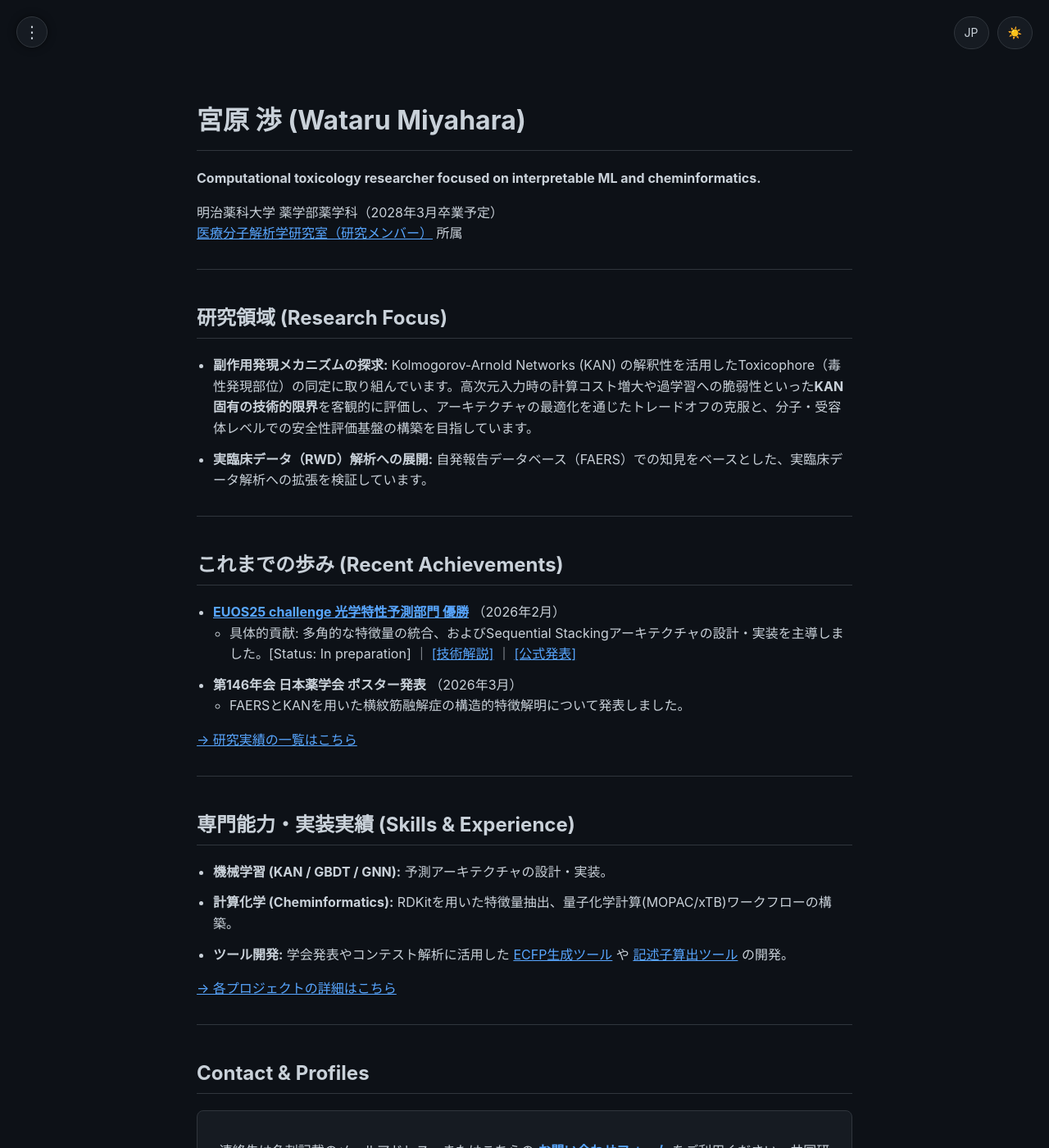
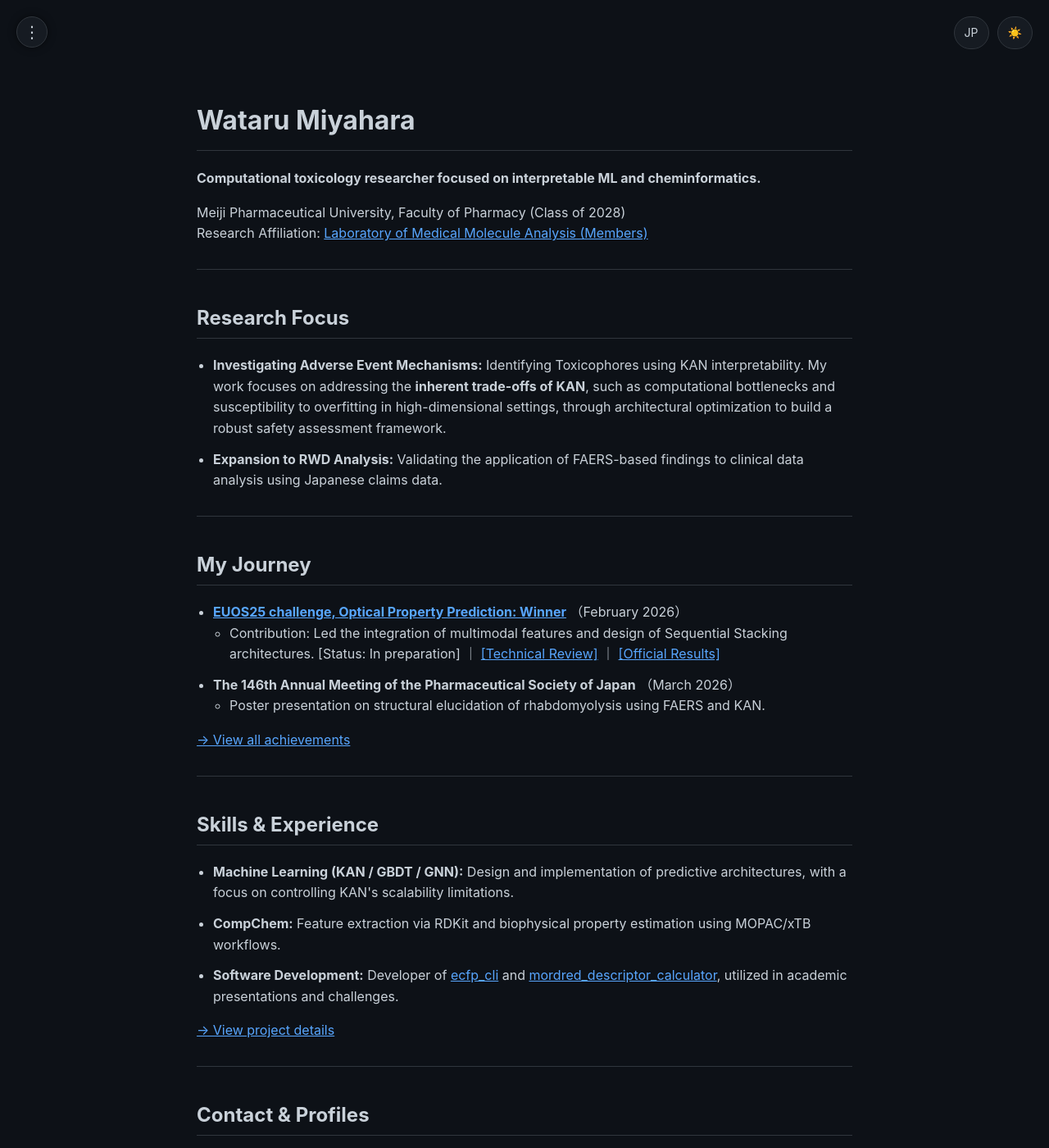
Before and after one commit to 377H-Miru/377H-Miru.github.io, a Jekyll site: the page built from en/index.html, in a window 1280 px wide and 1400 px high. Shown: the whole window at 82% size. Built offline with Jekyll 4.4.1, drawn with Linux system fonts in a browser that asks for light colours; some of the changed text lies outside the part shown.

```diff
--- a/en/index.html
+++ b/en/index.html
@@ -4,62 +4,42 @@
 lang: en
 permalink: /en/
 ---
-
-<h1>宮原 渉 (Wataru Miyahara)</h1>
+<h1>Wataru Miyahara</h1>
 <p><b>Computational toxicology researcher focused on interpretable ML and cheminformatics.</b></p>
-
-<p>明治薬科大学 薬学部薬学科（2028年3月卒業予定）<br>
-<a href="https://u-lab.my-pharm.ac.jp/~mminfo/member/" target="_blank">医療分子解析学研究室（研究メンバー）</a> 所属</p>
-
+<p>Meiji Pharmaceutical University, Faculty of Pharmacy (Class of 2028)<br>
+Research Affiliation: <a href="https://u-lab.my-pharm.ac.jp/~mminfo/member/" target="_blank">Laboratory of Medical Molecule Analysis (Members)</a></p>
 <hr>
-
-<h2>研究領域 (Research Focus)</h2>
+<h2>Research Focus</h2>
 <ul>
-    <li><b>副作用発現メカニズムの探求:</b>
-        Kolmogorov-Arnold Networks (KAN) の解釈性を活用したToxicophore（毒性発現部位）の同定に取り組んでいます。高次元入力時の計算コスト増大や過学習への脆弱性といった<b>KAN固有の技術的限界</b>を客観的に評価し、アーキテクチャの最適化を通じたトレードオフの克服と、分子・受容体レベルでの安全性評価基盤の構築を目指しています。
-    </li>
-    <li><b>実臨床データ（RWD）解析への展開:</b>
-        自発報告データベース（FAERS）での知見をベースとした、実臨床データ解析への拡張を検証しています。
-    </li>
+    <li><b>Investigating Adverse Event Mechanisms:</b> Identifying Toxicophores using KAN interpretability. My work focuses on addressing the <b>inherent trade-offs of KAN</b>, such as computational bottlenecks and susceptibility to overfitting in high-dimensional settings, through architectural optimization to build a robust safety assessment framework.</li>
+    <li><b>Expansion to RWD Analysis:</b> Validating the application of FAERS-based findings to clinical data analysis using Japanese claims data.</li>
 </ul>
-
 <hr>
-
-<h2>これまでの歩み (Recent Achievements)</h2>
+<h2>My Journey</h2>
 <ul>
-    <li>
-        <b><a href="https://ochem.eu/static/challenge2025.do" target="_blank">EUOS25 challenge 光学特性予測部門 優勝</a></b> （2026年2月）
+    <li><b><a href="https://ochem.eu/static/challenge2025.do" target="_blank">EUOS25 challenge, Optical Property Prediction: Winner</a></b> （February 2026）
         <ul>
-            <li>具体的貢献: 多角的な特徴量の統合、およびSequential Stackingアーキテクチャの設計・実装を主導しました。[Status: In preparation] ｜ <a href="/en/posts/2026-02-25-euos25-review">[技術解説]</a> ｜ <a href="https://www.eu-openscreen.eu/resources/eu-openscreen-news/ansicht/eu-openscreen-and-slas-announce-winners-of-the-second-joint-machine-learning-challenge-at-slas-2026.html" target="_blank">[公式発表]</a></li>
+            <li>Contribution: Led the integration of multimodal features and design of Sequential Stacking architectures. [Status: In preparation] ｜ <a href="/posts/2026-02-25-euos25-review">[Technical Review]</a> ｜ <a href="https://www.eu-openscreen.eu/resources/eu-openscreen-news/ansicht/eu-openscreen-and-slas-announce-winners-of-the-second-joint-machine-learning-challenge-at-slas-2026.html" target="_blank">[Official Results]</a></li>
         </ul>
     </li>
-    <li>
-        <b>第146年会 日本薬学会 ポスター発表</b> （2026年3月）
+    <li><b>The 146th Annual Meeting of the Pharmaceutical Society of Japan</b> （March 2026）
         <ul>
-            <li>FAERSとKANを用いた横紋筋融解症の構造的特徴解明について発表しました。</li>
+            <li>Poster presentation on structural elucidation of rhabdomyolysis using FAERS and KAN.</li>
         </ul>
     </li>
 </ul>
-<p><a href="/en/achievements/">→ 研究実績の一覧はこちら</a></p>
-
+<p><a href="/en/achievements/">→ View all achievements</a></p>
 <hr>
-
-<h2>専門能力・実装実績 (Skills & Experience)</h2>
+<h2>Skills & Experience</h2>
 <ul>
-    <li><b>機械学習 (KAN / GBDT / GNN):</b> 予測アーキテクチャの設計・実装。</li>
-    <li><b>計算化学 (Cheminformatics):</b> RDKitを用いた特徴量抽出、量子化学計算(MOPAC/xTB)ワークフローの構築。</li>
-    <li><b>ツール開発:</b> 学会発表やコンテスト解析に活用した <a href="/en/tools">ECFP生成ツール</a> や <a href="/en/tools">記述子算出ツール</a> の開発。</li>
+    <li><b>Machine Learning (KAN / GBDT / GNN):</b> Design and implementation of predictive architectures, with a focus on controlling KAN's scalability limitations.</li>
+    <li><b>CompChem:</b> Feature extraction via RDKit and biophysical property estimation using MOPAC/xTB workflows.</li>
+    <li><b>Software Development:</b> Developer of <a href="/en/tools">ecfp_cli</a> and <a href="/en/tools">mordred_descriptor_calculator</a>, utilized in academic presentations and challenges.</li>
 </ul>
-<p><a href="/en/projects/">→ 各プロジェクトの詳細はこちら</a></p>
-
+<p><a href="/en/projects/">→ View project details</a></p>
 <hr>
-
 <h2 id="sns">Contact & Profiles</h2>
 <div class="contact-box">
-    <p>連絡先は名刺記載のメールアドレス、またはこちらの <a href="/en/contact"><b>お問い合わせフォーム</b></a> をご利用ください。共同研究・発表等のご依頼はLinkedInのDMでも承っております。</p>
-    <p>
-        <a href="https://www.linkedin.com/in/wataru-miyahara-6947253ab/" target="_blank">LinkedIn</a> ｜
-        <a href="https://github.com/377H-Miru" target="_blank">GitHub</a> ｜
-        <a href="https://x.com/WataruM327906" target="_blank">X (Twitter)</a>
-    </p>
+    <p>For professional inquiries, please refer to the email address on my business card or use the <a href="/en/contact"><b>Contact Form</b></a>. You can also reach me via LinkedIn DM.</p>
+    <p><a href="https://www.linkedin.com/in/wataru-miyahara-6947253ab/" target="_blank">LinkedIn</a> ｜ <a href="https://github.com/377H-Miru" target="_blank">GitHub</a> ｜ <a href="https://x.com/WataruM327906" target="_blank">X (Twitter)</a></p>
 </div>
```
Also changed, not shown: index.html (+5 -25 lines).
